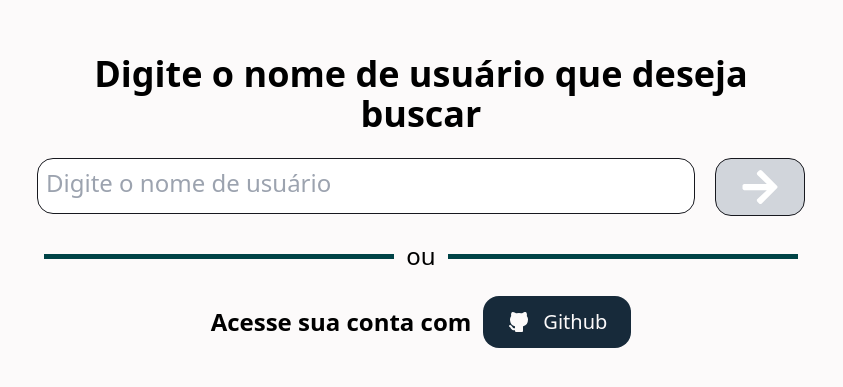
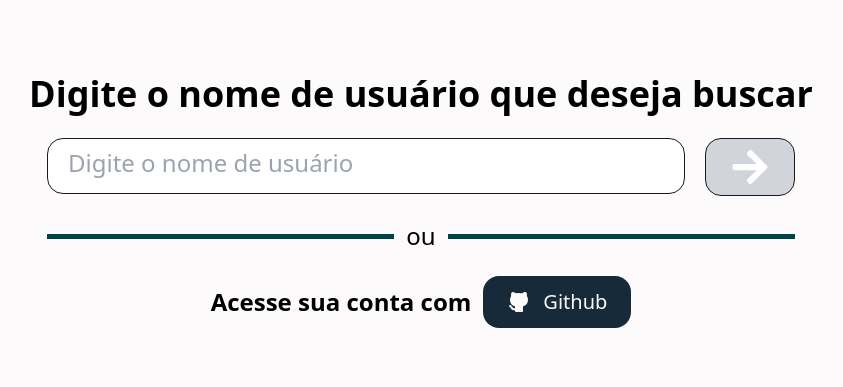
Before and after one commit to fabianoqss/desafio-03-aws-react, a React (Vite) app: page /login in a window 1280 px wide. Shown: the part 199-586 px from the top of the page, without its empty margins (219-1062 px from the left). Built offline with nearby package versions, Linux system fonts and the light colour scheme.

Commit message:
fix: Ajustes no CSS da página

```diff
--- a/src/pages/Login.tsx
+++ b/src/pages/Login.tsx
@@ -7,13 +7,13 @@ const Login: React.FC = () =>{
   return (
     <div>
   <div className='flex justify-center items-center min-h-screen bg-secondary_text flex-col gap-6'>
-    <h1 className='text-4xl font-bold text-center w-full max-w-3xl'>Digite o nome de usuário que deseja buscar</h1>
+    <h1 className='text-4xl font-bold'>Digite o nome de usuário que deseja buscar</h1>
 
-    <form className='flex w-full max-w-3xl gap-5'>
+    <form className='flex w-full max-w-[748px] gap-5'>
       <input
         type="text"
         placeholder="Digite o nome de usuário"
-        className="w-full h-[56px] p-2 border border-primary_text rounded-2xl placeholder:text-2xl box-border"
+        className="w-full h-[56px] p-2 border border-primary_text rounded-2xl placeholder:text-2xl box-border pl-5 pb-2"
       />
       <button
         type="submit"
@@ -23,7 +23,7 @@ const Login: React.FC = () =>{
       </button>
     </form>
 
-    <div className="flex items-center gap-3">
+    <div className="flex items-center gap-3 max-w-[748px]">
       <div className="bg-secondary_color w-[350px] h-[5px]"></div>
 
       <span className="text-2xl font-medium">ou</span>
```
